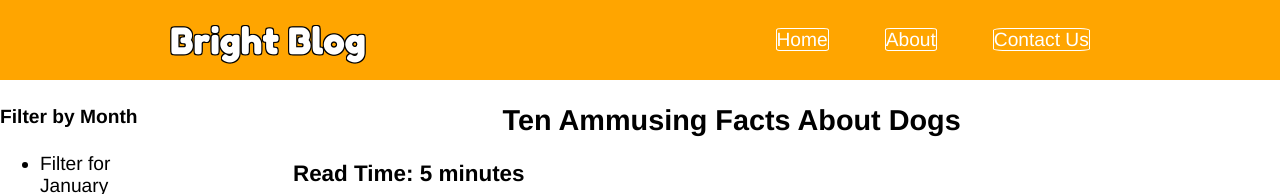
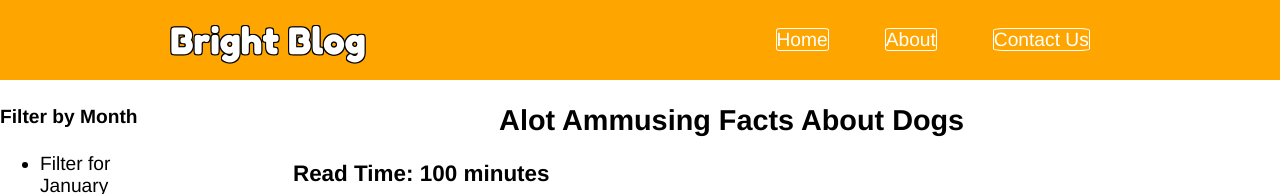
Before and after one commit to villas-summer/villas-summer.github.io, a plain HTML site: page index.html in a window 1280 px wide. Shown: the top 194 px of the page. Drawn offline with Linux system fonts and the light colour scheme; no server answers.

Commit message:
Update index.html

```diff
--- a/index.html
+++ b/index.html
@@ -49,8 +49,8 @@
                 <article>
                     <header>
                         <!-- Article's header goes here -->
-                         <h2>Ten Ammusing Facts About Dogs</h2>
-                         <h3>Read Time: 5 minutes</h3>
+                         <h2>Alot Ammusing Facts About Dogs</h2>
+                         <h3>Read Time: 100 minutes</h3>
                     </header>
                     <main>
                         <p>Some text about dogs</p>
```
